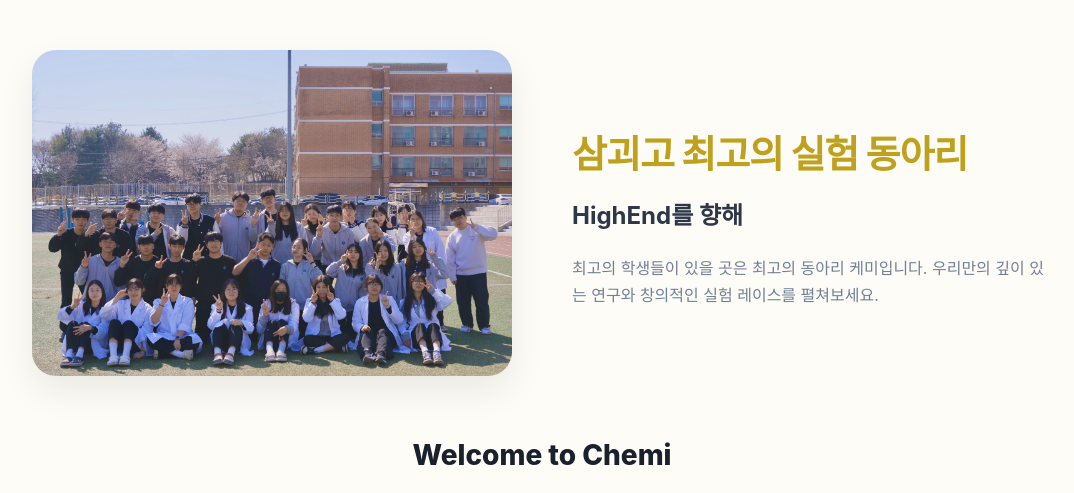
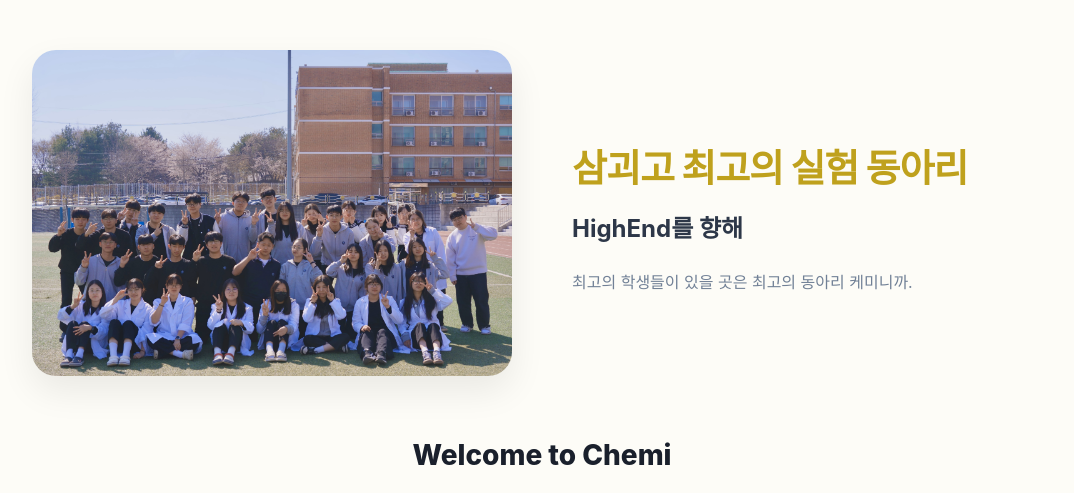
Before and after one commit to sunyoul-chemi/samgoe-chemi, a Flask app: page / in a window 1280 px wide. Shown: the part 72-565 px from the top of the page, without its empty margins (98-1172 px from the left). Run offline with Flask 3, Linux system fonts and the light colour scheme; data that the repository does not hold is empty; some libraries are stand-ins or nearby versions; some web fonts are replaced.

Commit message:
Update index.html

```diff
--- a/templates/index.html
+++ b/templates/index.html
@@ -10,7 +10,7 @@
     <div style="flex: 1; min-width: 300px;">
         <h1 style="font-size: 38px; font-weight: 800; color: #bfa11d; margin-bottom: 12px; letter-spacing: -1px;">삼괴고 최고의 실험 동아리</h1>
         <h2 style="font-size: 24px; color: #2d3748; font-weight: 700; margin-bottom: 20px;">HighEnd를 향해</h2>
-        <p style="font-size: 16px; color: #718096; line-height: 1.7; margin: 0;">최고의 학생들이 있을 곳은 최고의 동아리 케미입니다. 우리만의 깊이 있는 연구와 창의적인 실험 레이스를 펼쳐보세요.</p>
+        <p style="font-size: 16px; color: #718096; line-height: 1.7; margin: 0;">최고의 학생들이 있을 곳은 최고의 동아리 케미니까.</p>
     </div>
 </section>
 
```
